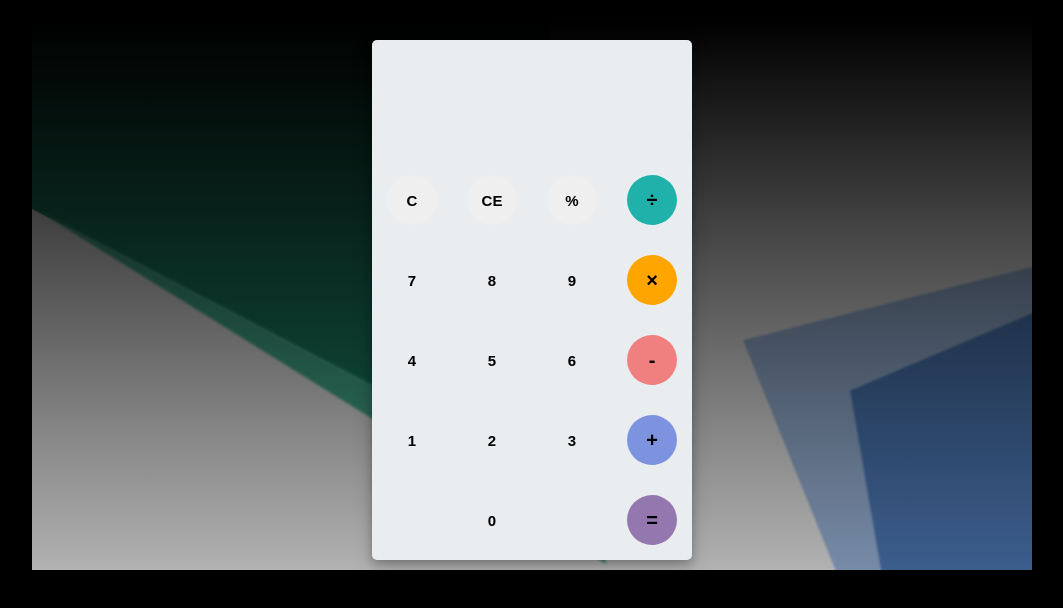
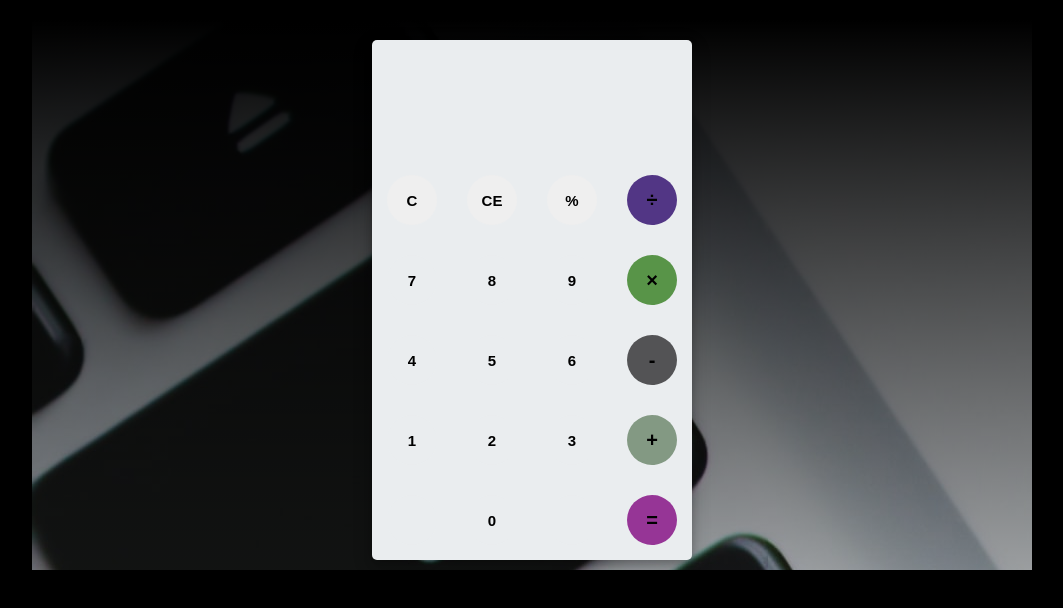
Before and after one commit to KarthikManoj/Calculator_js, a plain HTML site: page index.html in a window 1280 px wide. Shown: the whole page, without its empty margins (108-1171 px from the left). Drawn offline with Linux system fonts and the light colour scheme.

Commit message:
change of background image

```diff
--- a/style.css
+++ b/style.css
@@ -5,7 +5,7 @@ body{
 #container{
 	width: 1000px;
 	height: 550px;
-	background-image: linear-gradient(rgba(0,0,0,3),rgba(0,0,0,0.3)), url(bgImg.jpg);
+	background-image: linear-gradient(rgba(0,0,0,3),rgba(0,0,0,0.3)), url(lap.jpg);
 	margin: 20px auto;
 }
 #calculator{
@@ -62,21 +62,21 @@ body{
 }
 button:nth-child(4){
 	font-size: 20px;
-	background-color: #20b2aa;
+	background-color: #523685;
 }
 button:nth-child(8){
 	font-size: 20px;
-	background-color: #ffa500;
+	background-color: #589448;
 }
 button:nth-child(12){
 	font-size: 20px;
-	background-color: #f08080;
+	background-color: #535355;
 }
 button:nth-child(16){
 	font-size: 20px;
-	background-color: #7d93e0;
+	background-color: #839983;
 }
 button:nth-child(20){
 	font-size: 20px;
-	background-color: #9477af;
+	background-color: #963596;
 }
```
Also changed, not shown: lap.jpg (added).
